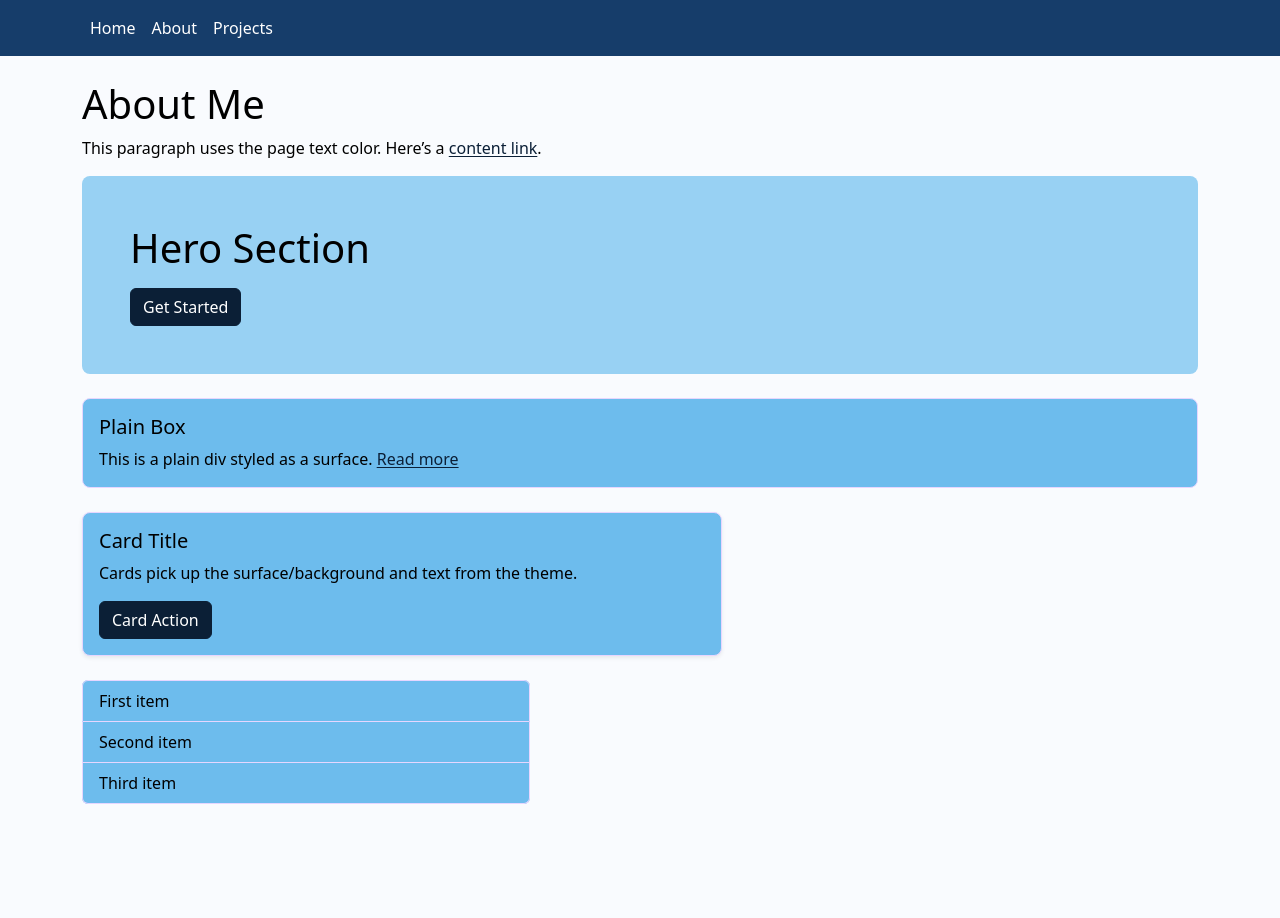
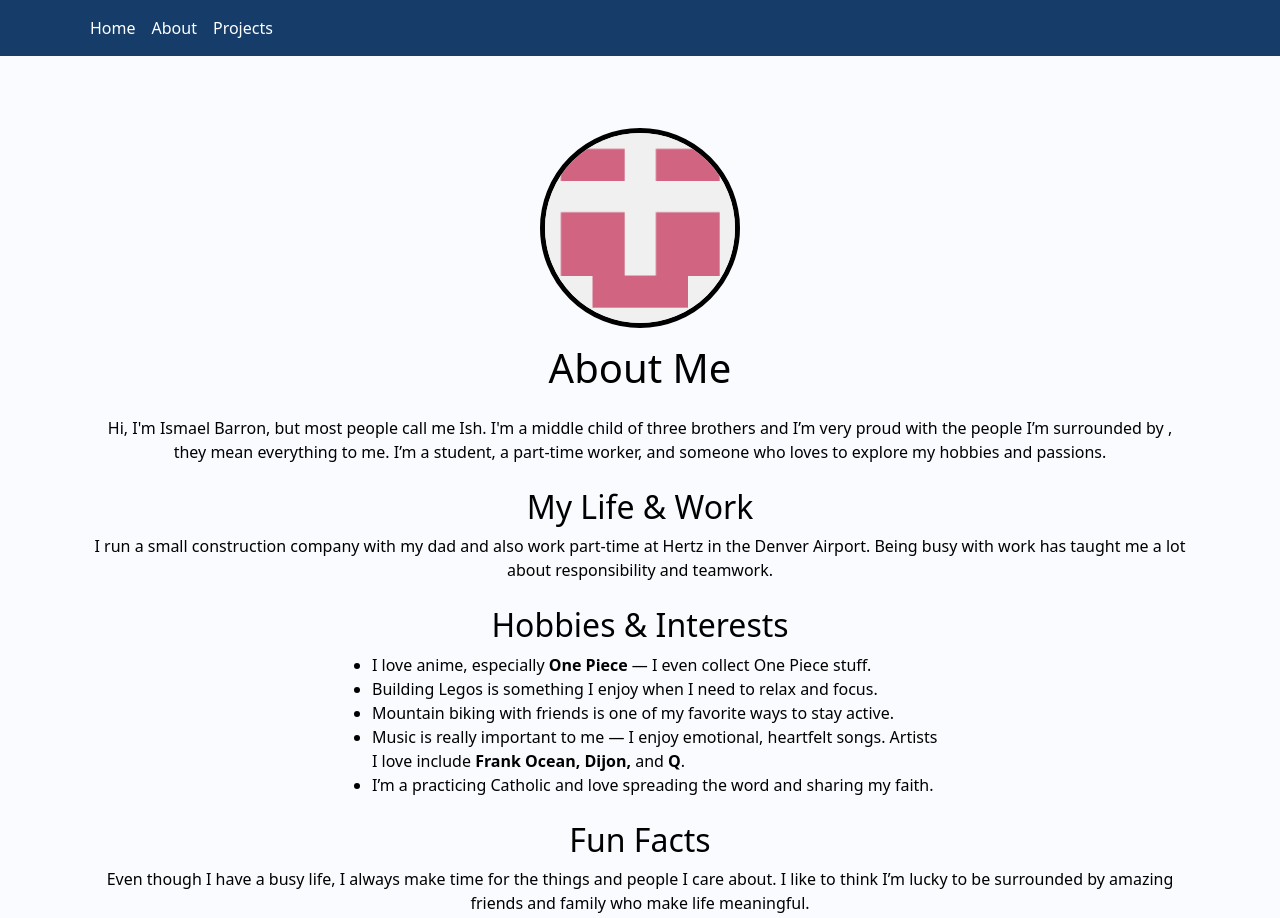
Before and after one commit to barronmael/Web-Portfolio-Project, a plain HTML site: page about.html in a window 1280 px wide. Before the commit the page ends 828 px from the top, so only its background shows below. Drawn offline with nearby package versions, Linux system fonts and the light colour scheme.

Commit message:
About me Template

```diff
--- a/about.html
+++ b/about.html
@@ -14,55 +14,74 @@
     <link href="style.css" rel="stylesheet" />
   </head>
 
-  <!-- Toggle light-page ↔ dark-page -->
-
   <body class="light-page">
     <!-- Navbar gets added here -->
     <div id="nav-placeholder"></div>
 
     <!-- Main content -->
     <main class="container py-4">
-      <h1 class="mb-2">About Me</h1>
-      <p class="mb-3">
-        This paragraph uses the page text color. Here’s a
-        <a href="#">content link</a>.
-      </p>
+      <!-- About Me Section -->
+      <div class="container mt-5 text-center">
+         <img
+        src="images/github_pfp.png"
+        alt="GitHub Avatar"
+        style="border: 5px solid #000000"
+        class="rounded-circle mb-3 mx-auto d-block"
+        width="200"
+        height="200"
+      />
 
-      <!-- Hero -->
-      <section class="p-5 mb-4 bg-body-tertiary rounded-3">
-        <h2 class="display-6 mb-3">Hero Section</h2>
-        <a class="btn btn-primary" href="#">Get Started</a>
-      </section>
+        <!-- Main Heading -->
+        <h1 class="mb-4">About Me</h1>
 
-      <!-- Box -->
-      <div class="box mb-4">
-        <h3 class="h5">Plain Box</h3>
-        <p class="mb-0">
-          This is a plain div styled as a surface. <a href="#">Read more</a>
+        <p>
+          Hi, I'm Ismael Barron, but most people call me Ish. I'm a middle child
+          of three brothers and I’m very proud with the people I’m surrounded by
+          , they mean everything to me. I’m a student, a part-time worker, and
+          someone who loves to explore my hobbies and passions.
+        </p>
+
+        <h2 class="mt-4">My Life & Work</h2>
+        <p>
+          I run a small construction company with my dad and also work part-time
+          at Hertz in the Denver Airport. Being busy with work has taught me a
+          lot about responsibility and teamwork.
+        </p>
+
+        <h2 class="mt-4">Hobbies & Interests</h2>
+        <ul class="text-start mx-auto" style="max-width: 600px">
+          <li>
+            I love anime, especially <strong>One Piece</strong> — I even collect
+            One Piece stuff.
+          </li>
+          <li>
+            Building Legos is something I enjoy when I need to relax and focus.
+          </li>
+          <li>
+            Mountain biking with friends is one of my favorite ways to stay
+            active.
+          </li>
+          <li>
+            Music is really important to me — I enjoy emotional, heartfelt
+            songs. Artists I love include
+            <strong>Frank Ocean, Dijon,</strong> and <strong>Q</strong>.
+          </li>
+          <li>
+            I’m a practicing Catholic and love spreading the word and sharing my
+            faith.
+          </li>
+        </ul>
+
+        <h2 class="mt-4">Fun Facts</h2>
+        <p>
+          Even though I have a busy life, I always make time for the things and
+          people I care about. I like to think I’m lucky to be surrounded by
+          amazing friends and family who make life meaningful.
         </p>
       </div>
-
-      <!-- Card -->
-      <div class="card shadow-sm mb-4" style="max-width: 40rem">
-        <div class="card-body">
-          <h4 class="card-title h5">Card Title</h4>
-          <p class="card-text">
-            Cards pick up the surface/background and text from the theme.
-          </p>
-          <a class="btn btn-primary" href="#">Card Action</a>
-        </div>
-      </div>
-
-      <!-- List group -->
-      <ul class="list-group" style="max-width: 28rem">
-        <li class="list-group-item">First item</li>
-        <li class="list-group-item">Second item</li>
-        <li class="list-group-item">Third item</li>
-      </ul>
     </main>
 
     <script>
-
       // Load only the #site-nav element
       $("#nav-placeholder").load("navbar.html #site-nav");
     </script>
```
